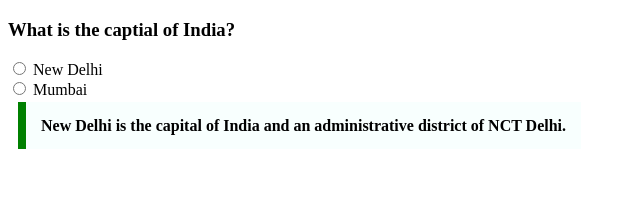
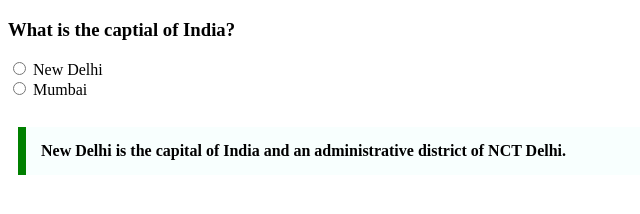
Before and after one commit to acciojob/trivia-Siddhiii05, a website: page main.html in a window 1280 px wide. Shown: the whole page, without its empty margins (0-640 px from the left). Drawn offline with Linux system fonts and the light colour scheme.

Commit message:
created a submission

```diff
--- a/main.html
+++ b/main.html
@@ -17,7 +17,7 @@
 		<label for="radio">Mumbai</label>
 	</form>
 	<br>
-	<blackquote class="black">New Delhi is the capital of India and an administrative district of NCT Delhi.</blackquote>
+	<blockquote class="black">New Delhi is the capital of India and an administrative district of NCT Delhi.</blockquote>
     <script type="text/javascript" src="./script.js">
 </script>
 
```
